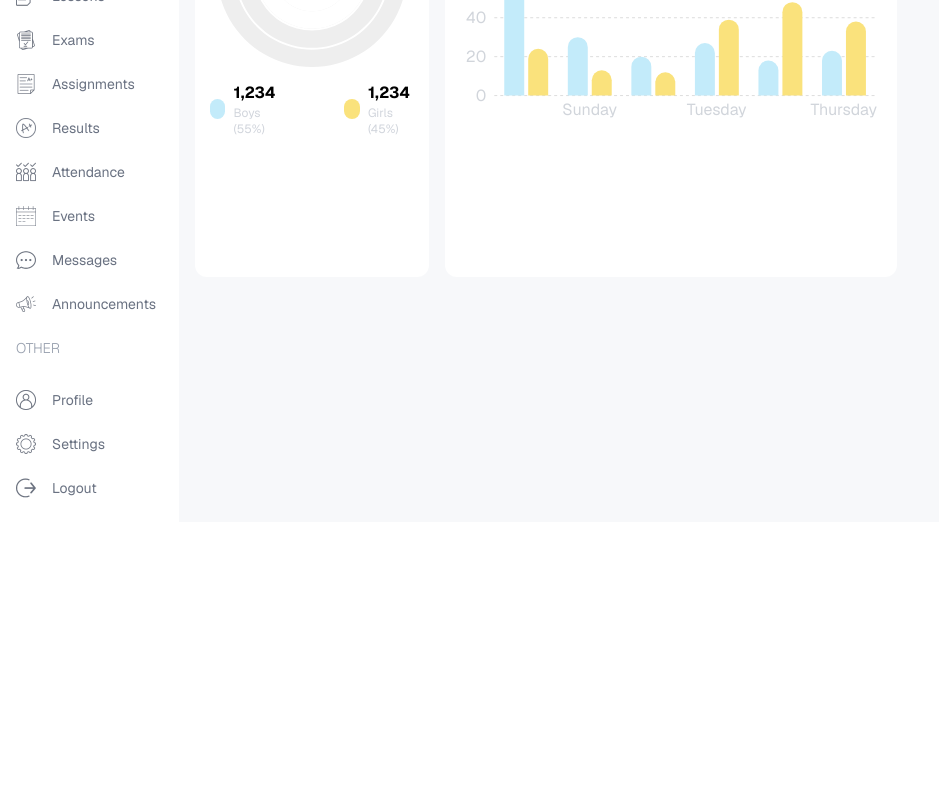
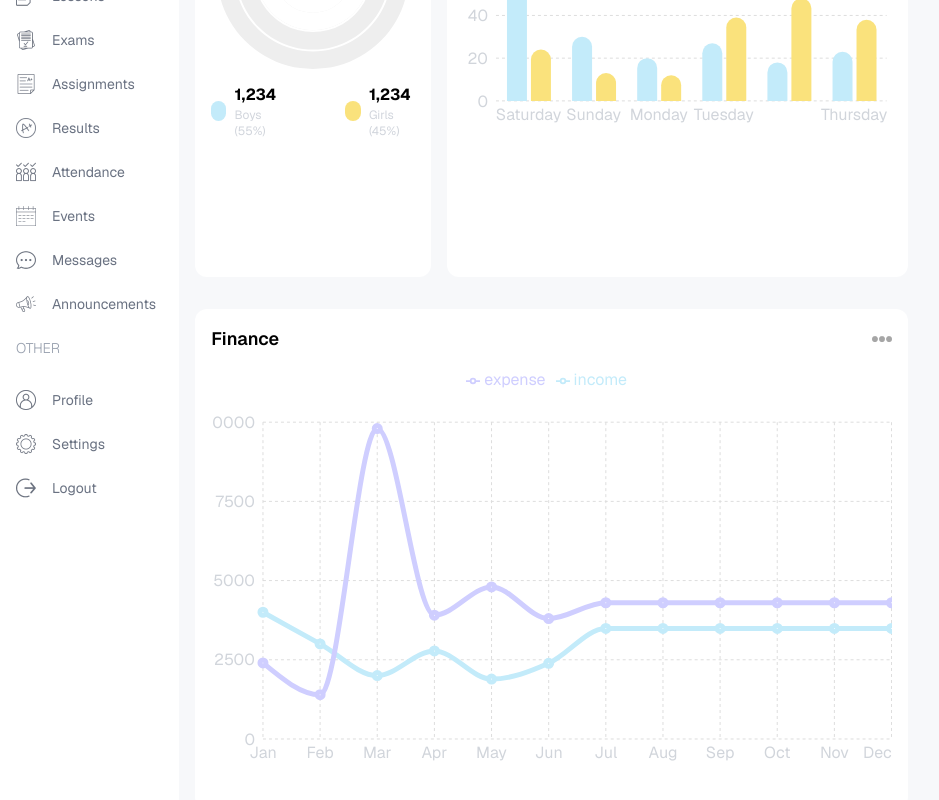
Before and after one commit to MinhazulAbidin/Campus-Core, a Next.js app: page /admin in a window 1280 px wide. Shown: the part 428-1228 px from the top of the page, without its empty margins (0-939 px from the left). Before the commit the page ends 950 px from the top, so only its background shows below. Built offline with nearby package versions, Linux system fonts and the light colour scheme.

Commit message:
finance chart done

```diff
--- a/package.json
+++ b/package.json
@@ -11,6 +11,7 @@
   "dependencies": {
     "next": "16.3.1",
     "react": "19.2.8",
+    "react-calendar": "^6.0.1",
     "react-dom": "19.2.8",
     "recharts": "^3.10.1"
   },
--- a/src/app/(dashboard)/admin/page.tsx
+++ b/src/app/(dashboard)/admin/page.tsx
@@ -1,5 +1,6 @@
 import AttendanceChart from "@/components/AttendanceChart";
 import CountCharts from "@/components/CountCharts";
+import FinanceChart from "@/components/FinanceChart";
 import UserCard from "@/components/UserCard";
 import React from "react";
 
@@ -14,20 +15,22 @@ const AdminPage = () => {
           <UserCard type="student" />
           <UserCard type="staff" />
         </div>
-        <div>
+        <div className="flex flex-col gap-8">
           {/* middle chart */}
           <div className="flex flex-col gap-4 lg:flex-row">
             {/* count chart */}
-            <div className="w-full lg:w-1/3 h-[450px]">
+            <div className="w-full lg:w-1/3 h-112.5">
               <CountCharts />
             </div>
             {/* attendance chart */}
-            <div className="w-full lg:w-2/3 h-[450px]">
+            <div className="w-full lg:w-2/3 h-112.5">
               <AttendanceChart />
             </div>
           </div>
           {/* bottom chart */}
-          <div></div>
+          <div className="w-full h-125">
+            <FinanceChart />
+          </div>
         </div>
       </div>
       {/* right */}
--- a/src/components/AttendanceChart.tsx
+++ b/src/components/AttendanceChart.tsx
@@ -66,7 +66,7 @@ const AttendanceChart = () => {
         <Legend
           align="left"
           verticalAlign="top"
-          wrapperStyle={{ paddingTop: "20px", paddingBottom: "20px" }}
+          wrapperStyle={{ paddingTop: "10px", paddingBottom: "20px" }}
         />
         <Bar dataKey="present" fill="#c3ebfa" radius={[10, 10, 0, 0]} legendType="circle" />
         <Bar dataKey="absent" fill="#fae27c" radius={[10, 10, 0, 0]} legendType="circle" />
--- /dev/null
+++ b/src/components/EventCalander.tsx
@@ -0,0 +1,9 @@
+import React from 'react'
+
+const EventCalander = () => {
+  return (
+    <div>EventCalander</div>
+  )
+}
+
+export default EventCalander
--- /dev/null
+++ b/src/components/FinanceChart.tsx
@@ -0,0 +1,143 @@
+"use client";
+import Image from "next/image";
+import {
+  LineChart,
+  Line,
+  XAxis,
+  YAxis,
+  CartesianGrid,
+  Tooltip,
+  Legend,
+} from "recharts";
+import React from "react";
+
+const data = [
+  {
+    name: "Jan",
+    income: 4000,
+    expense: 2400,
+  },
+  {
+    name: "Feb",
+    income: 3000,
+    expense: 1398,
+  },
+  {
+    name: "Mar",
+    income: 2000,
+    expense: 9800,
+  },
+  {
+    name: "Apr",
+    income: 2780,
+    expense: 3908,
+  },
+  {
+    name: "May",
+    income: 1890,
+    expense: 4800,
+  },
+  {
+    name: "Jun",
+    income: 2390,
+    expense: 3800,
+  },
+  {
+    name: "Jul",
+    income: 3490,
+    expense: 4300,
+  },
+  {
+    name: "Aug",
+    income: 3490,
+    expense: 4300,
+  },
+  {
+    name: "Sep",
+    income: 3490,
+    expense: 4300,
+  },
+  {
+    name: "Oct",
+    income: 3490,
+    expense: 4300,
+  },
+  {
+    name: "Nov",
+    income: 3490,
+    expense: 4300,
+  },
+  {
+    name: "Dec",
+    income: 3490,
+    expense: 4300,
+  },
+];
+const FinanceChart = () => {
+  return (
+    <div className="rounded-xl bg-white p-4 w-full h-full">
+      <div className="flex justify-between items-center">
+        <h2 className="text-lg font-semibold">Finance</h2>
+        <Image src="/moreDark.png" alt="More" width={20} height={20} />
+      </div>
+
+      <LineChart
+        style={{
+          width: "100%",
+          height: "90%",
+          aspectRatio: 1.618,
+        }}
+        responsive
+        data={data}
+        margin={{
+          top: 5,
+          right: 0,
+          left: 0,
+          bottom: 5,
+        }}
+      >
+        <CartesianGrid strokeDasharray="3 3" stroke="#ddd"/>
+        <XAxis
+          dataKey="name"
+          axisLine={false}
+          tickLine={false}
+          tick={{ fill: "#d1d5db" }}
+        />
+        <YAxis
+          width="auto"
+          axisLine={false}
+          tickLine={false}
+          tick={{ fill: "#d1d5db" }}
+        />
+        <Tooltip
+          cursor={{
+            stroke: "#e0e0e0",
+          }}
+          contentStyle={{
+            backgroundColor: "var(--color-surface-raised)",
+            borderColor: "var(--color-border-2)",
+          }}
+        />
+        <Legend
+          align="center"
+          verticalAlign="top"
+          wrapperStyle={{ paddingTop: "10px", paddingBottom: "30px" }}
+        />
+        <Line
+          type="monotone"
+          dataKey="income"
+          stroke="#C3EBFA"
+          strokeWidth={5}
+        />
+        <Line
+          type="monotone"
+          dataKey="expense"
+          stroke="#CFCEFF"
+          strokeWidth={5}
+        />
+      </LineChart>
+    </div>
+  );
+};
+
+export default FinanceChart;
```
Also changed, not shown: 1 other file (tests, documents, lock files or other folders).
